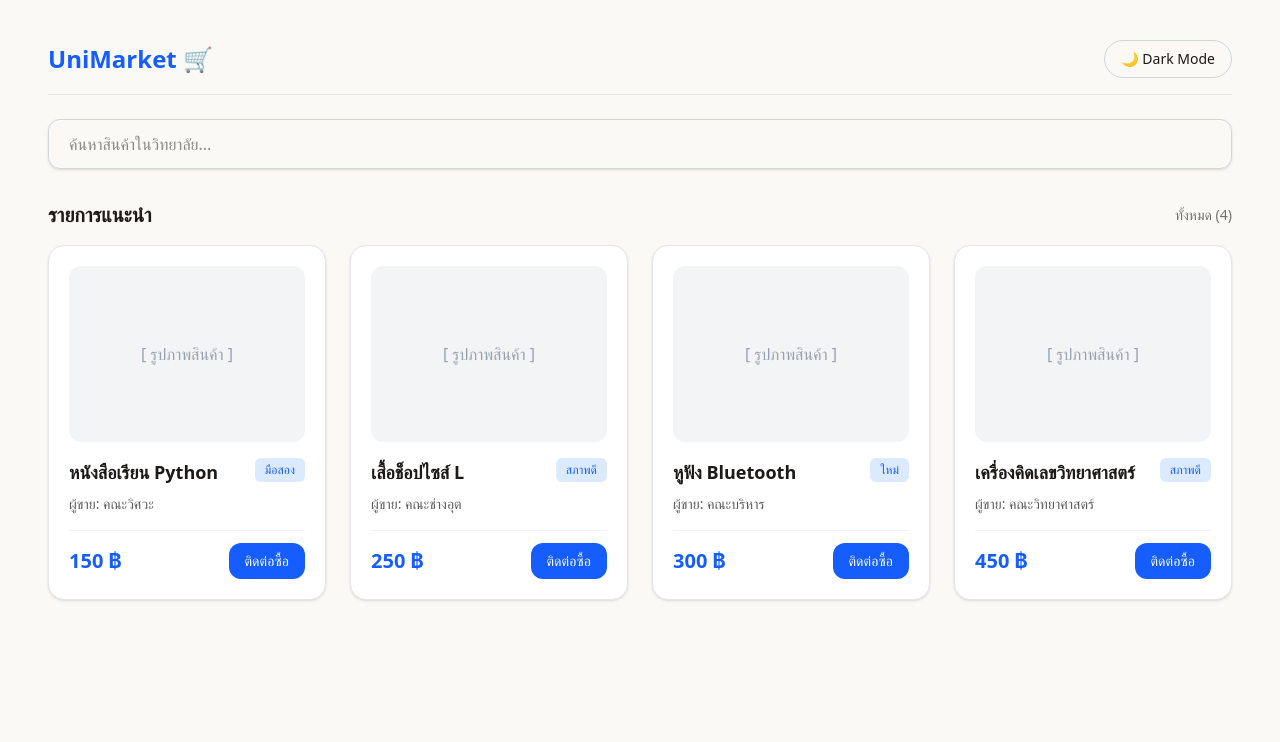
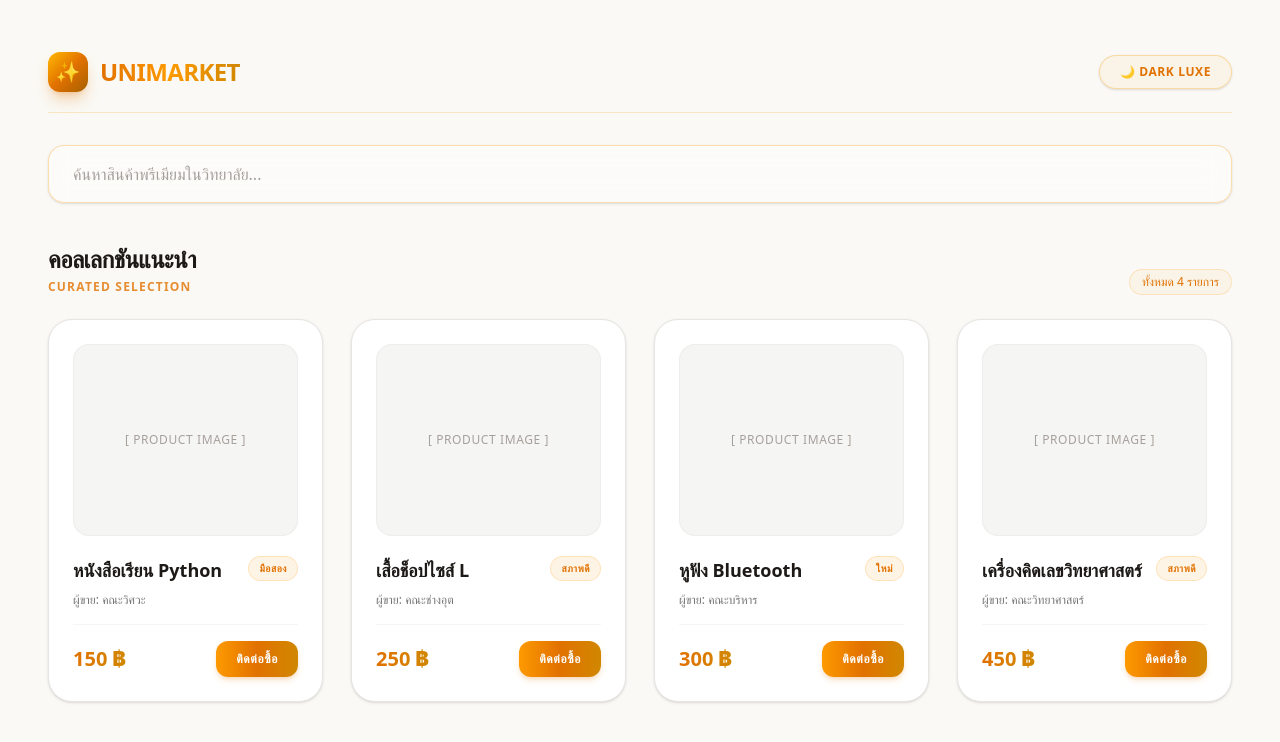
Before and after one commit to thanwaratnbuymi91-stack/nextjs-boilerplate, a Next.js app: page /home in a window 1280 px wide. Shown: the top 742 px of the page. Built offline with nearby package versions, Linux system fonts and the light colour scheme.

Commit message:
Update page.tsx

```diff
--- a/app/home/page.tsx
+++ b/app/home/page.tsx
@@ -16,9 +16,9 @@ function ThemeToggle() {
   return (
     <button
       onClick={toggleTheme}
-      className="px-4 py-2 rounded-full border border-gray-300 dark:border-gray-700 text-sm font-medium transition-all hover:bg-gray-100 dark:hover:bg-gray-800"
+      className="px-5 py-2 rounded-full border border-amber-500/30 bg-amber-500/5 hover:bg-amber-500/10 text-amber-600 dark:text-amber-400 text-xs tracking-wider uppercase font-semibold transition-all duration-300 shadow-sm hover:shadow-amber-500/20"
     >
-      {theme === 'light' ? '🌙 Dark Mode' : '☀️ Light Mode'}
+      {theme === 'light' ? '🌙 Dark Luxe' : '☀️ Light Luxe'}
     </button>
   );
 }
@@ -32,54 +32,72 @@ const mockProducts = [
 
 export default function HomeRoutePage() {
   return (
-    <div className="w-full min-h-screen flex flex-col px-4 sm:px-8 lg:px-12 py-6">
+    <div className="w-full min-h-screen flex flex-col px-4 sm:px-8 lg:px-12 py-8 selection:bg-amber-500/30">
       <div className="max-w-7xl w-full mx-auto flex-1 flex flex-col">
         {/* Header */}
-        <header className="flex justify-between items-center py-4 mb-6 border-b border-gray-200 dark:border-gray-800">
-          <h1 className="text-2xl font-bold text-blue-600 dark:text-blue-400">UniMarket 🛒</h1>
+        <header className="flex justify-between items-center py-5 mb-8 border-b border-amber-500/20">
+          <div className="flex items-center gap-3">
+            <div className="w-10 h-10 rounded-xl bg-gradient-to-br from-amber-400 via-amber-600 to-yellow-700 flex items-center justify-center text-white shadow-lg shadow-amber-600/30">
+              <span className="text-xl">✨</span>
+            </div>
+            <h1 className="text-2xl font-black tracking-tight bg-gradient-to-r from-amber-600 via-amber-500 to-yellow-600 dark:from-amber-300 dark:via-amber-400 dark:to-yellow-500 bg-clip-text text-transparent">
+              UNIMARKET
+            </h1>
+          </div>
           <ThemeToggle />
         </header>
 
         {/* Search Bar */}
-        <div className="mb-8">
+        <div className="mb-10 relative">
           <input
             type="text"
-            placeholder="ค้นหาสินค้าในวิทยาลัย..."
-            className="w-full px-5 py-3 rounded-xl border border-gray-300 dark:border-gray-700 bg-transparent text-base focus:outline-none focus:ring-2 focus:ring-blue-500 transition shadow-sm"
+            placeholder="ค้นหาสินค้าพรีเมียมในวิทยาลัย..."
+            className="w-full px-6 py-4 rounded-2xl border border-amber-500/30 bg-white/40 dark:bg-stone-900/40 backdrop-blur-md text-base focus:outline-none focus:border-amber-500 focus:ring-2 focus:ring-amber-500/20 transition-all duration-300 shadow-sm placeholder:text-stone-400"
           />
         </div>
 
         {/* Main Content */}
         <main className="flex-1 space-y-6">
-          <div className="flex justify-between items-center mb-4">
-            <h2 className="text-xl font-bold">รายการแนะนำ</h2>
-            <span className="text-sm opacity-60">ทั้งหมด ({mockProducts.length})</span>
+          <div className="flex justify-between items-end mb-6">
+            <div>
+              <h2 className="text-2xl font-extrabold tracking-tight">คอลเลกชันแนะนำ</h2>
+              <p className="text-xs text-amber-600/80 dark:text-amber-400/80 mt-1 uppercase tracking-widest font-semibold">
+                Curated Selection
+              </p>
+            </div>
+            <span className="text-xs px-3 py-1 rounded-full border border-amber-500/20 bg-amber-500/5 text-amber-600 dark:text-amber-400 font-medium">
+              ทั้งหมด {mockProducts.length} รายการ
+            </span>
           </div>
 
-          {/* Grid Layout: Responsive 1 คอลัมน์บนมือถือ, 2 บนแท็บเล็ต, 3-4 บนคอมพิวเตอร์ */}
-          <div className="grid grid-cols-1 sm:grid-cols-2 md:grid-cols-3 lg:grid-cols-4 gap-6">
+          {/* Grid Layout */}
+          <div className="grid grid-cols-1 sm:grid-cols-2 md:grid-cols-3 lg:grid-cols-4 gap-7">
             {mockProducts.map((item) => (
               <div
                 key={item.id}
-                className="p-5 rounded-2xl border border-gray-200 dark:border-gray-800 shadow-sm transition hover:shadow-lg flex flex-col justify-between"
+                className="group relative p-6 rounded-3xl border border-stone-200 dark:border-stone-800 hover:border-amber-500/40 transition-all duration-500 hover:-translate-y-1 shadow-sm hover:shadow-xl hover:shadow-amber-500/10 flex flex-col justify-between"
                 style={{ backgroundColor: 'var(--card-bg)' }}
               >
                 <div>
-                  <div className="h-44 bg-gray-100 dark:bg-gray-800 rounded-xl mb-4 flex items-center justify-center text-gray-400 font-medium">
-                    <span>[ รูปภาพสินค้า ]</span>
+                  <div className="h-48 bg-stone-100 dark:bg-stone-900/80 rounded-2xl mb-5 flex items-center justify-center border border-stone-200/50 dark:border-stone-800/50 group-hover:border-amber-500/20 transition-all">
+                    <span className="text-xs tracking-wider text-stone-400 uppercase font-medium">[ Product Image ]</span>
                   </div>
                   <div className="flex justify-between items-start mb-2">
-                    <h3 className="font-bold text-lg">{item.name}</h3>
-                    <span className="text-xs px-2.5 py-1 rounded-md bg-blue-100 dark:bg-blue-900 text-blue-600 dark:text-blue-300 font-medium">
+                    <h3 className="font-bold text-lg group-hover:text-amber-600 dark:group-hover:text-amber-400 transition-colors">
+                      {item.name}
+                    </h3>
+                    <span className="text-[10px] px-2.5 py-1 rounded-full bg-amber-500/10 text-amber-600 dark:text-amber-400 border border-amber-500/20 font-semibold tracking-wider uppercase">
                       {item.tag}
                     </span>
                   </div>
-                  <p className="text-sm opacity-70 mb-4">ผู้ขาย: {item.seller}</p>
+                  <p className="text-xs opacity-60 mb-4">ผู้ขาย: {item.seller}</p>
                 </div>
 
-                <div className="flex justify-between items-center pt-3 border-t border-gray-100 dark:border-gray-800">
-                  <span className="text-xl font-bold text-blue-600 dark:text-blue-400">{item.price}</span>
-                  <button className="bg-blue-600 hover:bg-blue-700 text-white px-4 py-2 rounded-xl text-sm font-medium transition">
+                <div className="flex justify-between items-center pt-4 border-t border-stone-100 dark:border-stone-800/80">
+                  <span className="text-xl font-black bg-gradient-to-r from-amber-600 to-yellow-600 dark:from-amber-400 dark:to-yellow-500 bg-clip-text text-transparent">
+                    {item.price}
+                  </span>
+                  <button className="bg-gradient-to-r from-amber-500 via-amber-600 to-yellow-600 hover:from-amber-600 hover:to-yellow-700 text-white px-5 py-2.5 rounded-xl text-xs font-semibold tracking-wider uppercase shadow-md shadow-amber-600/20 transition-all duration-300 hover:scale-105 active:scale-95">
                     ติดต่อซื้อ
                   </button>
                 </div>
```
